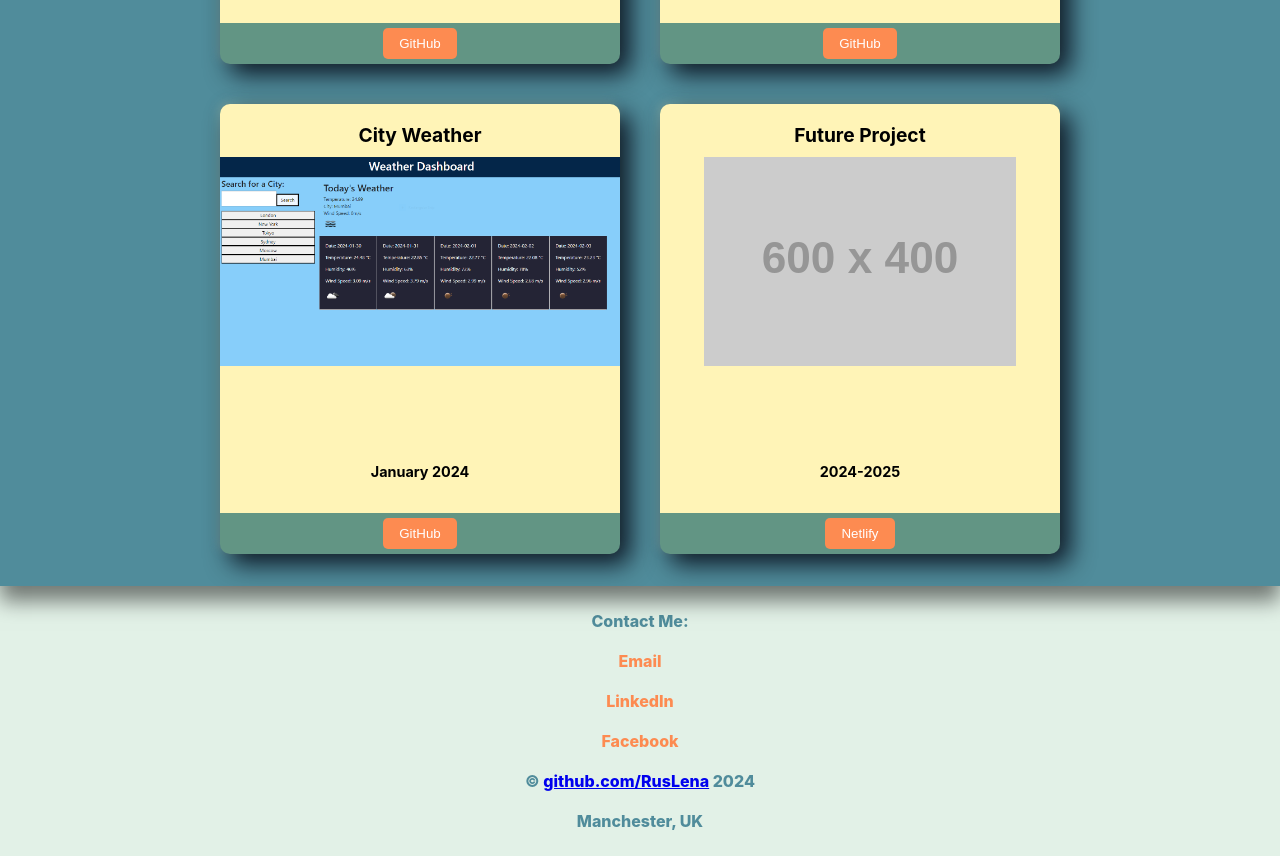
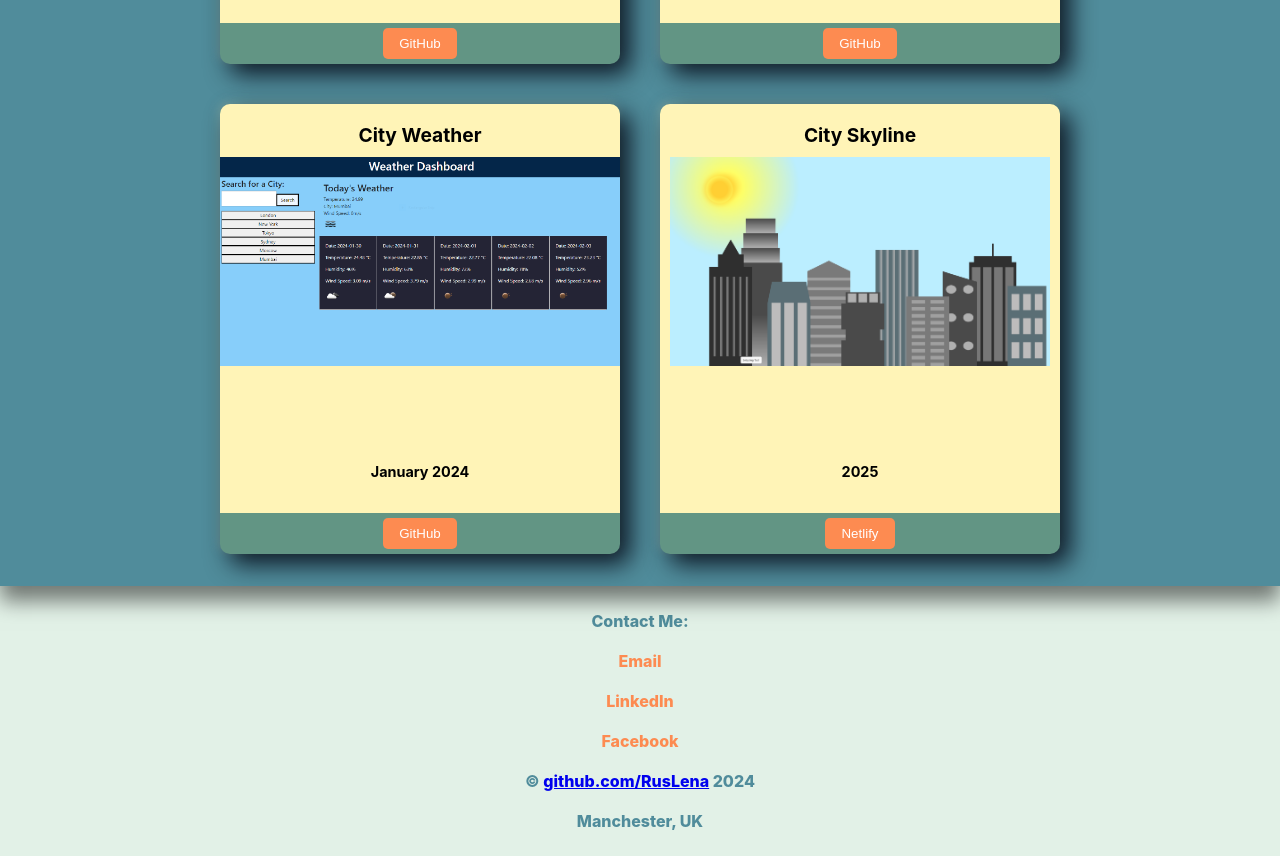
Before and after one commit to RusLena/react-portfolio, a React (Create React App) app: page / in a window 1280 px wide. Shown: the part 2480-3336 px from the top of the page. Built offline with nearby package versions, Linux system fonts and the light colour scheme.

Commit message:
added new project

```diff
--- a/src/MyWork/MyWork.js
+++ b/src/MyWork/MyWork.js
@@ -207,23 +207,23 @@ const MyWork = () => {
           </div>
         </div>
 
-        {/* Future Project Card */}
+        {/* City-skyline Project Card */}
         <div
           className="card"
           onClick={handleClick}
         >
           <div className="project-content">
-            <h3>Future Project</h3>
+            <h3>City Skyline</h3>
             <div className="project-image">
-              <img className="project-img" src="https://via.placeholder.com/600x400" alt="future project" />
+              <img className="project-img" src="./images/project8.png" alt="freecodecamp project" />
             </div>
-            <p></p>
-            <strong className="date">2024-2025</strong>
+            <p>A modern city skyline created with HTML and CSS. I enhanced the original FreeCodeCamp project by adding a glowing sun effect and adjusting the color palette for a more realistic look.</p>
+            <strong className="date">2025</strong>
           </div>
           <div className="btn-container">
             <button
               className="btn"
-              onClick={() => window.open("https://github.com/RusLena", "_blank")}
+              onClick={() => window.open("https://github.com/RusLena/City-skyline", "_blank")}
             >
               Netlify
             </button>
```
Also changed, not shown: public/images/project8.png (added).
